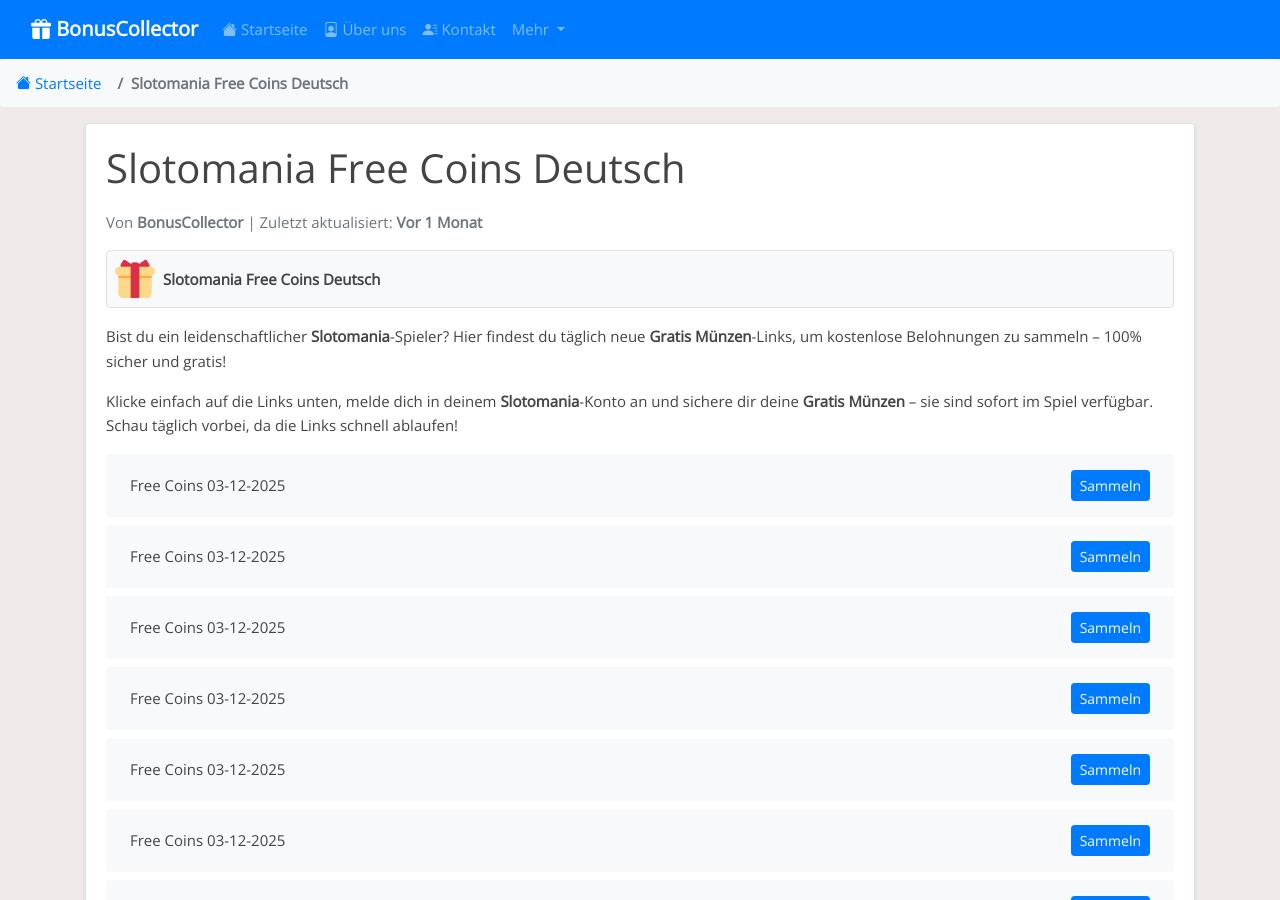
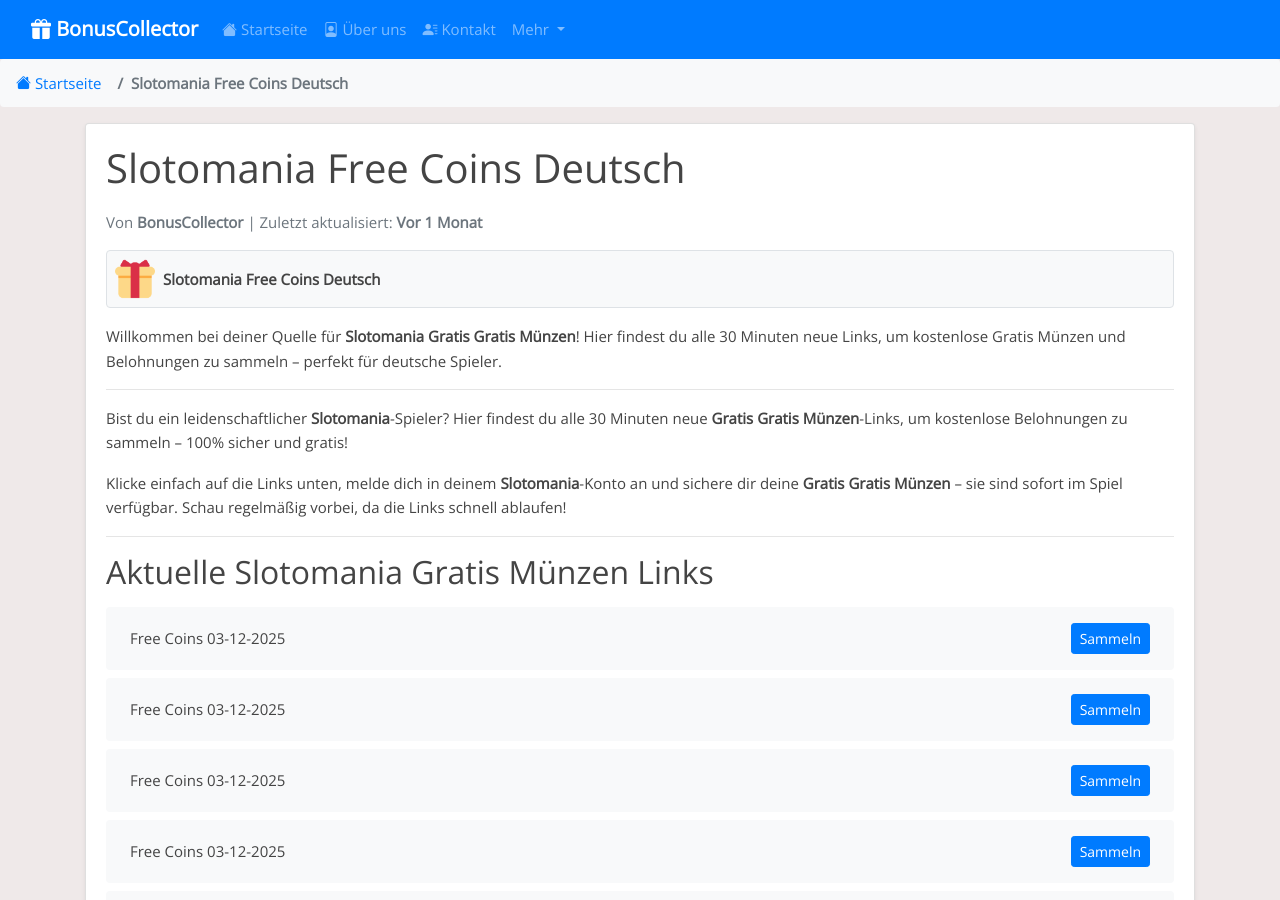
Before and after one commit to Prollad99/bs-de, a Jekyll site: the page built from _posts/2025-01-19-slotomania.md, in a window 1280 px wide and 900 px high. Built offline with Jekyll 4.4.1, drawn with Linux system fonts in a browser that asks for light colours.

Commit message:
Update slotomania reward links, content, and last modified date

```diff
--- a/_includes/slotomania_post.html
+++ b/_includes/slotomania_post.html
@@ -1,3 +1,11 @@
-Bist du ein leidenschaftlicher **Slotomania**-Spieler? Hier findest du täglich neue **Gratis Münzen**-Links, um kostenlose Belohnungen zu sammeln – 100% sicher und gratis!
+Willkommen bei deiner Quelle für **Slotomania Gratis Gratis Münzen**! Hier findest du alle 30 Minuten neue Links, um kostenlose Gratis Münzen und Belohnungen zu sammeln – perfekt für deutsche Spieler.
 
-Klicke einfach auf die Links unten, melde dich in deinem **Slotomania**-Konto an und sichere dir deine **Gratis Münzen** – sie sind sofort im Spiel verfügbar. Schau täglich vorbei, da die Links schnell ablaufen!
+---
+
+Bist du ein leidenschaftlicher **Slotomania**-Spieler? Hier findest du alle 30 Minuten neue **Gratis Gratis Münzen**-Links, um kostenlose Belohnungen zu sammeln – 100% sicher und gratis!
+
+Klicke einfach auf die Links unten, melde dich in deinem **Slotomania**-Konto an und sichere dir deine **Gratis Gratis Münzen** – sie sind sofort im Spiel verfügbar. Schau regelmäßig vorbei, da die Links schnell ablaufen!
+
+---
+
+## Aktuelle Slotomania Gratis Münzen Links
```
